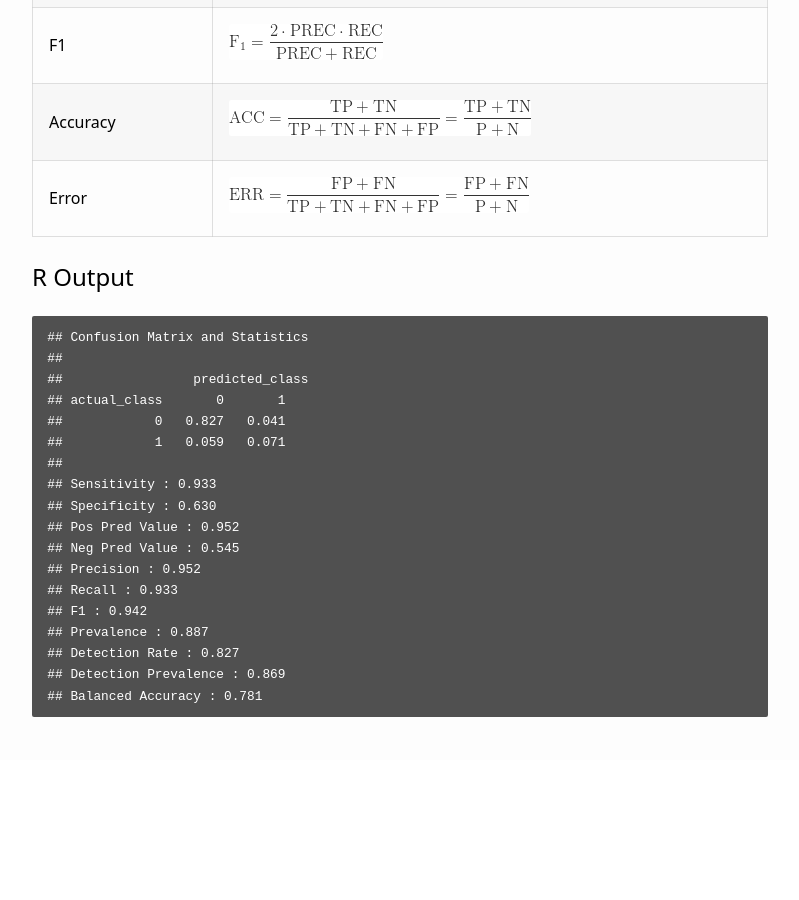
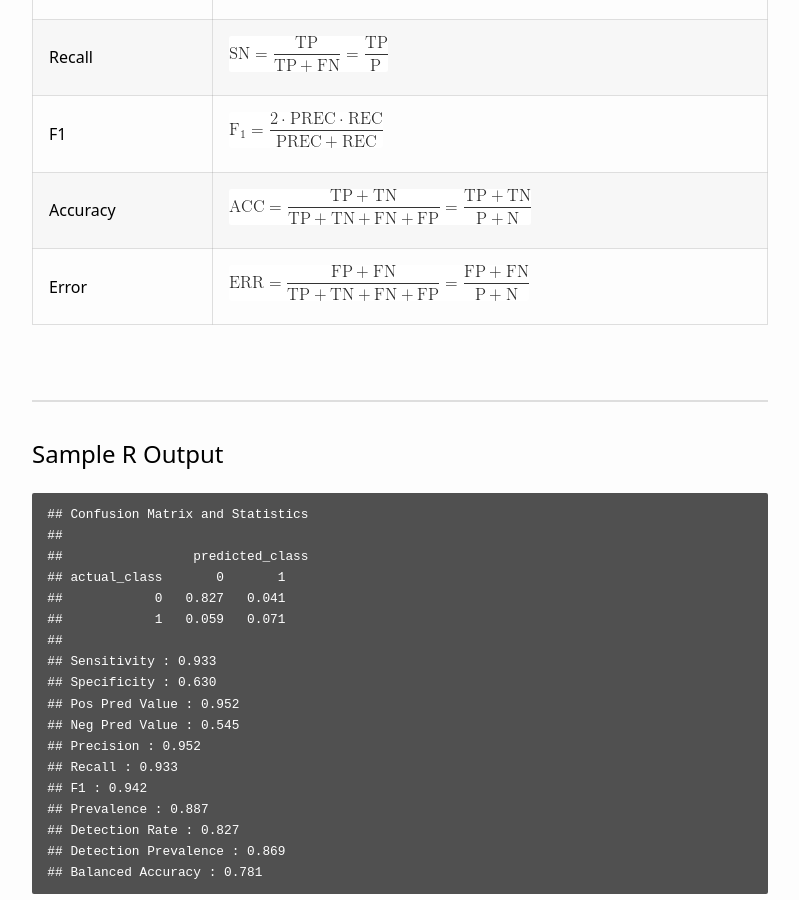
Before and after one commit to Nonprofit-Open-Data-Collective/machine_learning_mission_codes, a Jekyll site: the page built from docs/accuracy.md, in a window 1280 px wide and 900 px high, scrolled down 2828 px. Shown: the whole window, without its empty margins (240-1039 px from the left). Built offline with Jekyll 4.4.1, drawn with Linux system fonts in a browser that asks for light colours; before the commit the page ends 3588 px from its top, so only the background shows below that.

Commit message:
Update accuracy.md

````diff
--- a/docs/accuracy.md
+++ b/docs/accuracy.md
@@ -25,6 +25,9 @@ Actual Group               YES                NO
 The confusion matrix organizes the results into a table where the actual classes are represented by row values, and the predicted classes are represented by column values. It is a compact way to represent information regarding algorithm performance.
 
 
+<br>
+
+--------------------
 
 ## Common Metrics
 
@@ -69,7 +72,12 @@ The F1 Score is the 2 * (precision*recall) / (precision+recall) . It is also cal
 |  Error                 | ![](../assets/images/err.png)   |
 
 
-## R Output
+<br>
+
+----------------------------
+
+
+## Sample R Output
 
 ```
 ## Confusion Matrix and Statistics
````
